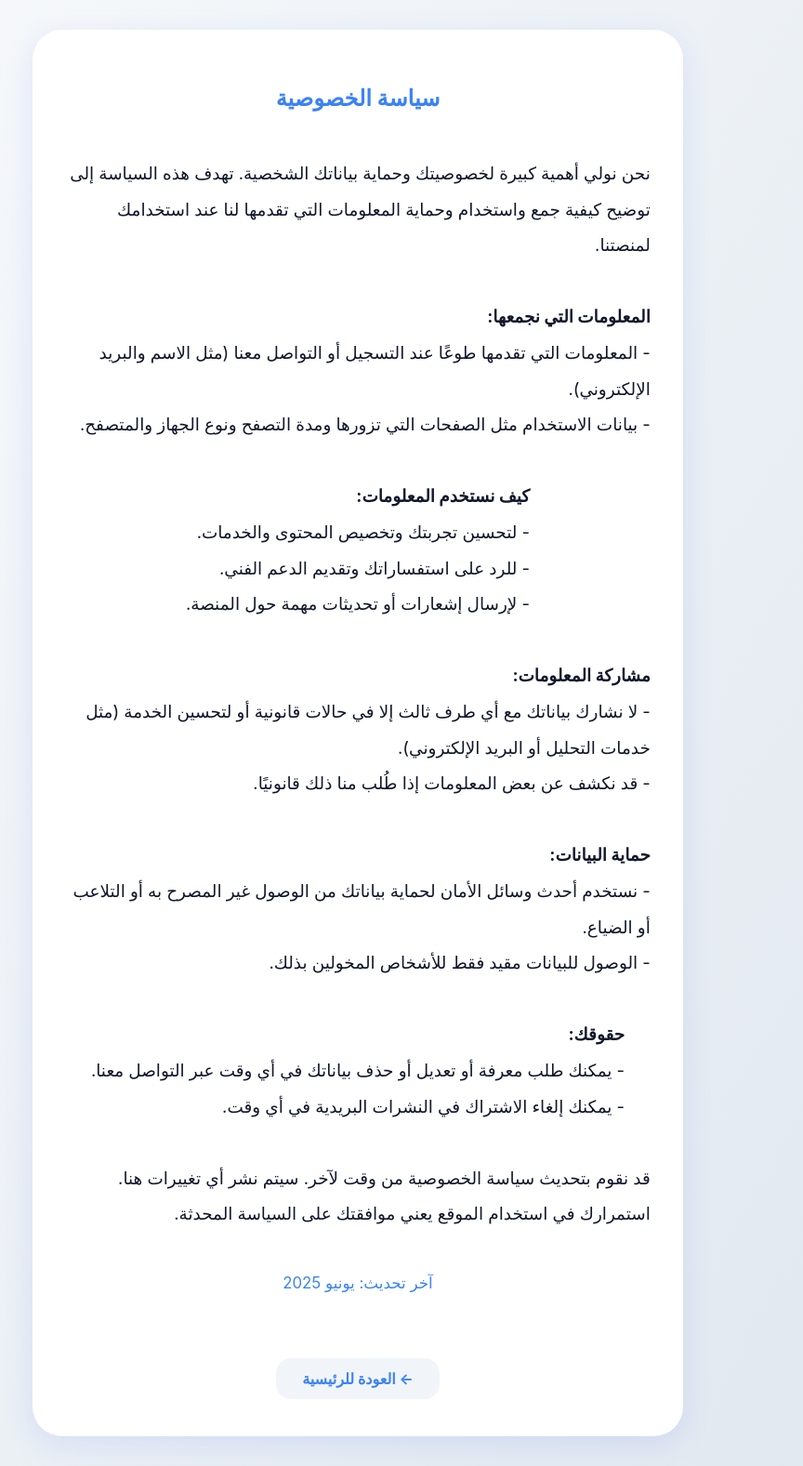
After one commit to mohamedsharshar/article, a PHP site: page /privacy.php in a window 1280 px wide. The commit adds this page. Shown: the whole page at 93% size, without its empty margins (255-1119 px from the left). Run offline with PHP 8.4, Linux system fonts and the light colour scheme.

Commit message:
Add privacy and cookies policy pages with styling

```diff
--- a/index.php
+++ b/index.php
@@ -757,9 +757,9 @@ body {
       <div class="footer-bottom">
         <p>&copy; <?php echo date("Y");?> مقالات. جميع الحقوق محفوظة.</p>
         <ul class="footer-links">
-          <li><a href="#">سياسة الخصوصية</a></li>
-          <li><a href="#">الشروط</a></li>
-          <li><a href="#">سياسة الكوكيز</a></li>
+          <li><a href="privacy.php">سياسة الخصوصية</a></li>
+          <li><a href="terms.php">الشروط</a></li>
+          <li><a href="cookies.php">سياسة الكوكيز</a></li>
         </ul>
       </div>
     </div>
--- /dev/null
+++ b/privacy.php
@@ -0,0 +1,117 @@
+<!DOCTYPE html>
+<html lang="ar" dir="rtl">
+<head>
+  <meta charset="UTF-8">
+  <meta name="viewport" content="width=device-width, initial-scale=1.0">
+  <title>سياسة الخصوصية</title>
+  <link rel="stylesheet" href="css/index.css">
+  <style>
+:root {
+  --color-primary: #3B82F6;
+  --color-primary-dark: #2563EB;
+  --color-slate-50: #F8FAFC;
+  --color-slate-100: #F1F5F9;
+  --color-slate-200: #E2E8F0;
+  --color-slate-300: #CBD5E1;
+  --color-slate-400: #94A3B8;
+  --color-slate-500: #64748B;
+  --color-slate-600: #475569;
+  --color-slate-700: #334155;
+  --color-slate-800: #1E293B;
+  --color-slate-900: #0F172A;
+  --color-white: #FFFFFF;
+  --font-sans: 'Inter', system-ui, -apple-system, sans-serif;
+}
+
+body {
+  min-height: 100vh;
+  margin: 0;
+  padding: 0;
+  background: linear-gradient(120deg, #f8fafc 0%, #e0e7ef 100%);
+  color: var(--color-slate-900);
+  font-family: var(--font-sans);
+  display: flex;
+  align-items: center;
+  justify-content: center;
+  transition: background 0.2s, color 0.2s;
+}
+[data-theme="dark"] body {
+  background: linear-gradient(120deg, #0F172A 0%, #1E293B 100%) !important;
+  color: var(--color-white) !important;
+}
+.privacy-section {
+  background: var(--color-white);
+  border-radius: 2rem;
+  box-shadow: 0 8px 32px rgba(67,97,238,0.13);
+  padding: 3.5rem 2.2rem 2.5rem 2.2rem;
+  max-width: 700px;
+  width: 98vw;
+  margin: 2rem auto;
+  position: relative;
+  box-sizing: border-box;
+  display: flex;
+  flex-direction: column;
+  align-items: center;
+  gap: 1.2rem;
+  transition: background 0.3s, color 0.3s, box-shadow 0.3s;
+}
+[data-theme="dark"] .privacy-section {
+  background: #1E293B !important;
+  color: #fff !important;
+  box-shadow: 0 8px 32px #0008;
+}
+h1 { color: var(--color-primary); margin-bottom: 1.5rem; }
+[data-theme="dark"] h1 { color: var(--color-primary); }
+.privacy-section p {
+  font-size: 1.15rem;
+  margin-bottom: 1.2rem;
+  text-align: right;
+  line-height: 2.1;
+}
+@media (max-width: 600px) {
+  .privacy-section {
+    padding: 1.2rem 0.5rem 1.2rem 0.5rem;
+    border-radius: 1.1rem;
+  }
+  h1 { font-size: 1.2rem; }
+  .privacy-section p { font-size: 1rem; }
+}
+  </style>
+  <script>
+    // تفعيل الدارك مود تلقائياً حسب localStorage أو النظام
+    if(localStorage.getItem('darkMode') === '1' || (localStorage.getItem('darkMode') === null && window.matchMedia('(prefers-color-scheme: dark)').matches)) {
+      document.documentElement.setAttribute('data-theme', 'dark');
+    }
+  </script>
+</head>
+<body>
+  <section class="privacy-section">
+    <h1>سياسة الخصوصية</h1>
+    <p>نحن نولي أهمية كبيرة لخصوصيتك وحماية بياناتك الشخصية. تهدف هذه السياسة إلى توضيح كيفية جمع واستخدام وحماية المعلومات التي تقدمها لنا عند استخدامك لمنصتنا.</p>
+    <p><b>المعلومات التي نجمعها:</b><br>
+      - المعلومات التي تقدمها طوعًا عند التسجيل أو التواصل معنا (مثل الاسم والبريد الإلكتروني).<br>
+      - بيانات الاستخدام مثل الصفحات التي تزورها ومدة التصفح ونوع الجهاز والمتصفح.
+    </p>
+    <p><b>كيف نستخدم المعلومات:</b><br>
+      - لتحسين تجربتك وتخصيص المحتوى والخدمات.<br>
+      - للرد على استفساراتك وتقديم الدعم الفني.<br>
+      - لإرسال إشعارات أو تحديثات مهمة حول المنصة.
+    </p>
+    <p><b>مشاركة المعلومات:</b><br>
+      - لا نشارك بياناتك مع أي طرف ثالث إلا في حالات قانونية أو لتحسين الخدمة (مثل خدمات التحليل أو البريد الإلكتروني).<br>
+      - قد نكشف عن بعض المعلومات إذا طُلب منا ذلك قانونيًا.
+    </p>
+    <p><b>حماية البيانات:</b><br>
+      - نستخدم أحدث وسائل الأمان لحماية بياناتك من الوصول غير المصرح به أو التلاعب أو الضياع.<br>
+      - الوصول للبيانات مقيد فقط للأشخاص المخولين بذلك.
+    </p>
+    <p><b>حقوقك:</b><br>
+      - يمكنك طلب معرفة أو تعديل أو حذف بياناتك في أي وقت عبر التواصل معنا.<br>
+      - يمكنك إلغاء الاشتراك في النشرات البريدية في أي وقت.
+    </p>
+    <p>قد نقوم بتحديث سياسة الخصوصية من وقت لآخر. سيتم نشر أي تغييرات هنا. استمرارك في استخدام الموقع يعني موافقتك على السياسة المحدثة.</p>
+    <p style="color:var(--color-primary);font-size:1.05rem;">آخر تحديث: يونيو 2025</p>
+    <a href="index.php" class="back-home-btn" style="display:inline-block;margin-top:1.5rem;color:var(--color-primary);background:var(--color-slate-100);padding:10px 28px;border-radius:1rem;text-decoration:none;font-weight:bold;transition:background 0.2s;">&larr; العودة للرئيسية</a>
+  </section>
+</body>
+</html>
```
Also changed, not shown: cookies.php (added, +105 -0 lines), terms.php (added, +104 -0 lines).
